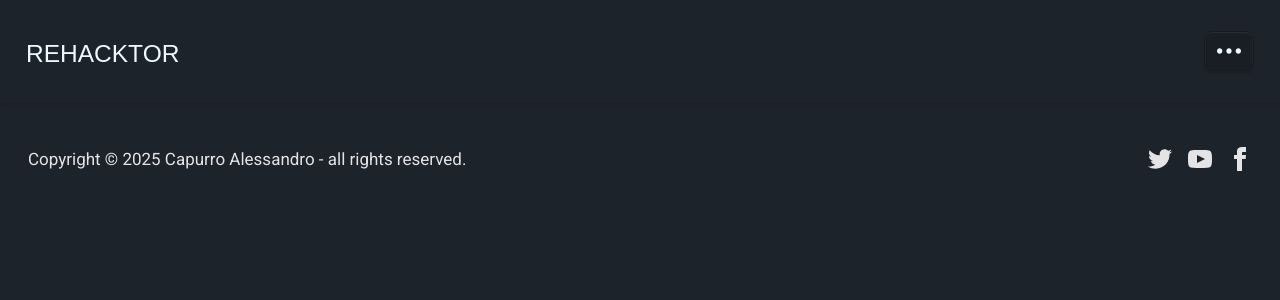
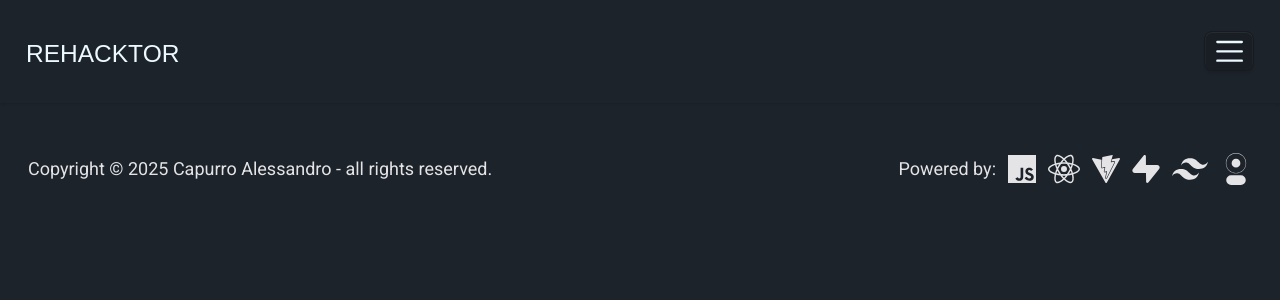
Before and after one commit to capurrooalessandro/aulab-rehacktor, a React (Vite) app: page /auth in a window 1280 px wide. Shown: the top 300 px of the page. Built offline with nearby package versions, Linux system fonts and the light colour scheme; a web font is replaced by a local one.

Commit message:
added comments section, added react-icons, modified footer, finalized project

```diff
--- a/package.json
+++ b/package.json
@@ -16,6 +16,7 @@
     "react": "^19.1.1",
     "react-dom": "^19.1.1",
     "react-hook-form": "^7.66.0",
+    "react-icons": "^5.5.0",
     "react-router": "^7.9.5",
     "tailwindcss": "^4.1.17"
   },
--- a/src/components/DetailPageComponents/DetailSection.jsx
+++ b/src/components/DetailPageComponents/DetailSection.jsx
@@ -100,7 +100,7 @@ export default function DetailSection({ game }) {
 					</aside>
 				</div>
 				<article
-					className={`${game.description_raw.length < 800 ? "h-fit" : "h-70"} 2xl:w-[97%] w-full flex flex-col self-center mx-auto overflow-y-scroll no-scrollbar bg-base-300/60 backdrop-blur-sm rounded-lg`}
+					className={`${game.description_raw.length < 800 ? "h-fit" : "h-70"} 2xl:w-[97%] lg:mb-0 mb-5 w-full flex flex-col self-center mx-auto overflow-y-scroll no-scrollbar bg-base-300/60 backdrop-blur-sm rounded-lg`}
 					aria-label="Informazioni"
 				>
 					<h4 className="font-bold lg:text-[22px] text-[19px] sticky top-0 bg-base-100 py-3 px-3.5">
@@ -113,8 +113,8 @@ export default function DetailSection({ game }) {
 				</article>
 				{
 					profile && (
-						<div className="flex flex-col-reverse lg:flex-row gap-8 w-full py-20">
-							<UserSection game={game} profile_id={profile.id}/>
+						<div className="flex flex-col lg:flex-row gap-8 w-full lg:py-20">
+							<UserSection game={game} profile={profile}/>
 						</div>
 					)
 				}
--- a/src/components/LayoutComponents/Footer.jsx
+++ b/src/components/LayoutComponents/Footer.jsx
@@ -1,44 +1,57 @@
+import { IconContext } from "react-icons";
+import { SiReact, SiTailwindcss, SiJavascript, SiDaisyui, SiSupabase, SiVite } from "react-icons/si";
+
 export default function Footer() {
     return (
-        <footer aria-label="Footer" className="footer sm:footer-horizontal bg-base-100 text-neutral-content text-center items-center px-7 py-[44px] text-[17px]">
-            <aside className="grid-flow-col items-center md:justify-self-start justify-self-center">
-                <p>Copyright © {new Date().getFullYear()} Capurro Alessandro - all rights reserved.</p>
+        <footer aria-label="Footer" className="footer lg:footer-horizontal bg-base-100 text-neutral-content text-center items-center px-7 py-12 2xl:text-[22.5px] text-[18px]">
+            <aside className="grid-flow-col items-center lg:justify-self-start justify-self-center" aria-label="Copyright">
+                <p>
+                    Copyright © 2025 Capurro Alessandro - all rights reserved.
+                </p>
             </aside>
-            <nav className="grid-flow-col gap-4 md:place-self-center md:justify-self-end justify-self-center">
-                <a>
-                    <svg
-                        xmlns="http://www.w3.org/2000/svg"
-                        width="24"
-                        height="24"
-                        viewBox="0 0 24 24"
-                        className="fill-current">
-                        <path
-                            d="M24 4.557c-.883.392-1.832.656-2.828.775 1.017-.609 1.798-1.574 2.165-2.724-.951.564-2.005.974-3.127 1.195-.897-.957-2.178-1.555-3.594-1.555-3.179 0-5.515 2.966-4.797 6.045-4.091-.205-7.719-2.165-10.148-5.144-1.29 2.213-.669 5.108 1.523 6.574-.806-.026-1.566-.247-2.229-.616-.054 2.281 1.581 4.415 3.949 4.89-.693.188-1.452.232-2.224.084.626 1.956 2.444 3.379 4.6 3.419-2.07 1.623-4.678 2.348-7.29 2.04 2.179 1.397 4.768 2.212 7.548 2.212 9.142 0 14.307-7.721 13.995-14.646.962-.695 1.797-1.562 2.457-2.549z"></path>
-                    </svg>
+
+            <nav
+                aria-label="Linguaggi e tecnologie usati"
+                className="flex lg:flex-wrap lg:flex-row flex-col items-center lg:justify-end justify-self-center gap-3 lg:justify-self-end"
+            >
+                Powered by:
+                <a className="inline-flex items-center lg:my-0 my-3" href="https://developer.mozilla.org/en-US/docs/Web/JavaScript" target="_blank" rel="noopener">
+                    <SiJavascript
+                        className="2xl:size-10 lg:size-7 size-10 hover:fill-[#FFD600] hover:bg-black transition-all ease-in-out duration-250"
+                        aria-label="JavaScript"
+                    />
                 </a>
-                <a>
-                    <svg
-                        xmlns="http://www.w3.org/2000/svg"
-                        width="24"
-                        height="24"
-                        viewBox="0 0 24 24"
-                        className="fill-current">
-                        <path
-                            d="M19.615 3.184c-3.604-.246-11.631-.245-15.23 0-3.897.266-4.356 2.62-4.385 8.816.029 6.185.484 8.549 4.385 8.816 3.6.245 11.626.246 15.23 0 3.897-.266 4.356-2.62 4.385-8.816-.029-6.185-.484-8.549-4.385-8.816zm-10.615 12.816v-8l8 3.993-8 4.007z"></path>
-                    </svg>
+                <a className="inline-flex items-center lg:mb-0 mb-3" href="https://react.dev/" target="_blank" rel="noopener">
+                    <SiReact
+                        className="2xl:size-11 lg:size-8 size-11 hover:fill-[#61DBFB] transition-all ease-in-out duration-250"
+                        aria-label="ReactJs"
+                    />
                 </a>
-                <a>
-                    <svg
-                        xmlns="http://www.w3.org/2000/svg"
-                        width="24"
-                        height="24"
-                        viewBox="0 0 24 24"
-                        className="fill-current">
-                        <path
-                            d="M9 8h-3v4h3v12h5v-12h3.642l.358-4h-4v-1.667c0-.955.192-1.333 1.115-1.333h2.885v-5h-3.808c-3.596 0-5.192 1.583-5.192 4.615v3.385z"></path>
-                    </svg>
+                <a className="inline-flex items-center lg:mb-0 mb-3" href="https://vite.dev/" target="_blank" rel="noopener">
+                    <SiVite
+                        className="2xl:size-10 lg:size-7 size-10 hover:fill-[#9231BE] transition-all ease-in-out duration-250"
+                        aria-label="Vite"
+                    />
+                </a>
+                <a className="inline-flex items-center lg:mb-0 mb-3" href="https://supabase.com/" target="_blank" rel="noopener">
+                    <SiSupabase
+                        className="2xl:size-10 lg:size-7 size-11 hover:fill-[#3ECF8E] transition-all ease-in-out duration-250"
+                        aria-label="Supabase"
+                    />
+                </a>
+                <a className="inline-flex items-center lg:mb-0 mb-3" href="https://tailwindcss.com/" target="_blank" rel="noopener">
+                    <SiTailwindcss
+                        className="2xl:size-13 lg:size-9 size-11 hover:fill-[#00BCFF] transition-all ease-in-out duration-250"
+                        aria-label="TailwindCSS"
+                    />
+                </a>
+                <a className="inline-flex items-center lg:mb-0 mb-3" href="https://daisyui.com/" target="_blank" rel="noopener">
+                    <SiDaisyui
+                        className="2xl:size-12 lg:size-8 size-12 hover:fill-[#FFC834] transition-all ease-in-out duration-250"
+                        aria-label="DaisyUI"
+                    />
                 </a>
             </nav>
         </footer>
-    )
+    );
 }
--- a/src/components/LayoutComponents/GoBackBtn.jsx
+++ b/src/components/LayoutComponents/GoBackBtn.jsx
@@ -3,7 +3,7 @@ export default function GoBackBtn() {
         <>
             <button
                 className="btn bg-base-200 hover:brightness-80 transition duration-100 ease-linear border-neutral-content
-                    border-3 text-neutral-content p-2 h-11.5 w-11.5 md:h-12 md:w-12 fixed 2xl:top-32 lg:top-29 top-23.5 lg:left-3 left-2.5 rounded-lg z-2"
+                    border-3 text-neutral-content p-2 h-11.5 w-11.5 md:h-12 md:w-12 2xl:h-14.5 2xl:w-14.5 fixed 2xl:top-32 lg:top-29 top-23.5 lg:left-3 left-2.5 rounded-lg z-2"
                 onClick={() => history.go(-1)}
             >
                 <svg
--- a/src/components/LayoutComponents/Navbar.jsx
+++ b/src/components/LayoutComponents/Navbar.jsx
@@ -48,7 +48,7 @@ export default function Navbar() {
                                     <div tabIndex={0} role="button" className="btn btn-link avatar p-0">
                                         <div className="2xl:w-15 w-12 rounded-full">
                                             <img
-                                                src={avatar ? avatar : defaultIcon}
+                                                src={avatar ?? defaultIcon}
                                                 alt="Avatar utente"
                                             />
                                         </div>
@@ -75,14 +75,15 @@ export default function Navbar() {
                             ) || (
                                 <>
                                     <div tabIndex={0} role="button" className="btn btn-base-300 rounded-lg lg:p-2 p-1.5">
-                                        <div className="w-8 rounded-full">
+                                        <div className="w-8 pb-1 rounded-full">
                                             <svg
                                                 xmlns="http://www.w3.org/2000/svg"
-                                                fill="currentColor"
+                                                className="h-7 w-8"
+                                                fill="none"
                                                 viewBox="0 0 24 24"
-                                                aria-label="Apri menù a tendina"
+                                                stroke="currentColor"
                                             >
-                                                <path d="M12,10c-1.1,0-2,0.9-2,2s0.9,2,2,2s2-0.9,2-2S13.1,10,12,10z M5,10c-1.1,0-2,0.9-2,2s0.9,2,2,2s2-0.9,2-2S6.1,10,5,10z M19,10c-1.1,0-2,0.9-2,2s0.9,2,2,2s2-0.9,2-2S20.1,10,19,10z" />
+                                                <path strokeLinecap="round" strokeLinejoin="round" strokeWidth="2" d="M2 6h21m-21 8h21m-21 8h21" />
                                             </svg>
                                         </div>
                                     </div>
--- a/src/components/LayoutComponents/Sidebar.jsx
+++ b/src/components/LayoutComponents/Sidebar.jsx
@@ -30,7 +30,7 @@ export default function Sidebar({ genres }) {
                 {
                     genres.map((genre) => {
                         return (
-                            <li className="px-2 py-1" key={genre.id}>
+                            <li className="2xl:px-3.5 px-3 py-1" key={genre.id}>
                                 <NavLink className="aria-[current=page]:bg-neutral-600" to={`/genre/${genre.slug}`}>{genre.name}</NavLink>
                             </li>
                         )
--- a/src/components/Layouts/Layout.jsx
+++ b/src/components/Layouts/Layout.jsx
@@ -16,12 +16,12 @@ export default function Layout() {
                         <label
                             htmlFor="genres-drawer"
                             className="btn btn-link text-neutral-content hover:brightness-80 transition
-                                duration-100 ease-linear p-0 h-14 w-14 md:h-16 md:w-16 fixed lg:left-1 left-0.5 lg:bottom-1 bottom-0.5 z-2"
+                                duration-100 ease-linear p-0 h-14 w-14 md:h-16 md:w-16 2xl:h-18 2xl:w-18 fixed lg:left-1 left-0.5 lg:bottom-1.5 bottom-0.5 z-2"
                         >
                             <svg
                                 xmlns="http://www.w3.org/2000/svg"
-                                width="58"
-                                height="58"
+                                width="68"
+                                height="68"
                                 viewBox="0 0 24 24"
                                 fill="#1D232A"
                                 stroke="currentColor"
--- a/src/views/auth/LoginPage.jsx
+++ b/src/views/auth/LoginPage.jsx
@@ -26,11 +26,8 @@ export default function LoginPage() {
 
 
         if (error) {
-            console.error(error);
-            if (error.message === "invalid login credentials") {
+            if (error.message === "Invalid login credentials") {
                 setErrorMessage("Email o password non corretti.");
-            } else if (error.message === "Email not confirmed") {
-                setErrorMessage("Devi prima confermare il tuo indirizzo email.");
             } else {
                 setErrorMessage("Si è verificato un errore durante l'accesso. Riprova.");
             }
```
Also changed, not shown: src/components/DetailPageComponents/UserSection.jsx (+90 -16 lines), src/views/auth/ProfilePage.jsx (+13 -3 lines), 1 other file (tests, documents, lock files or other folders).
